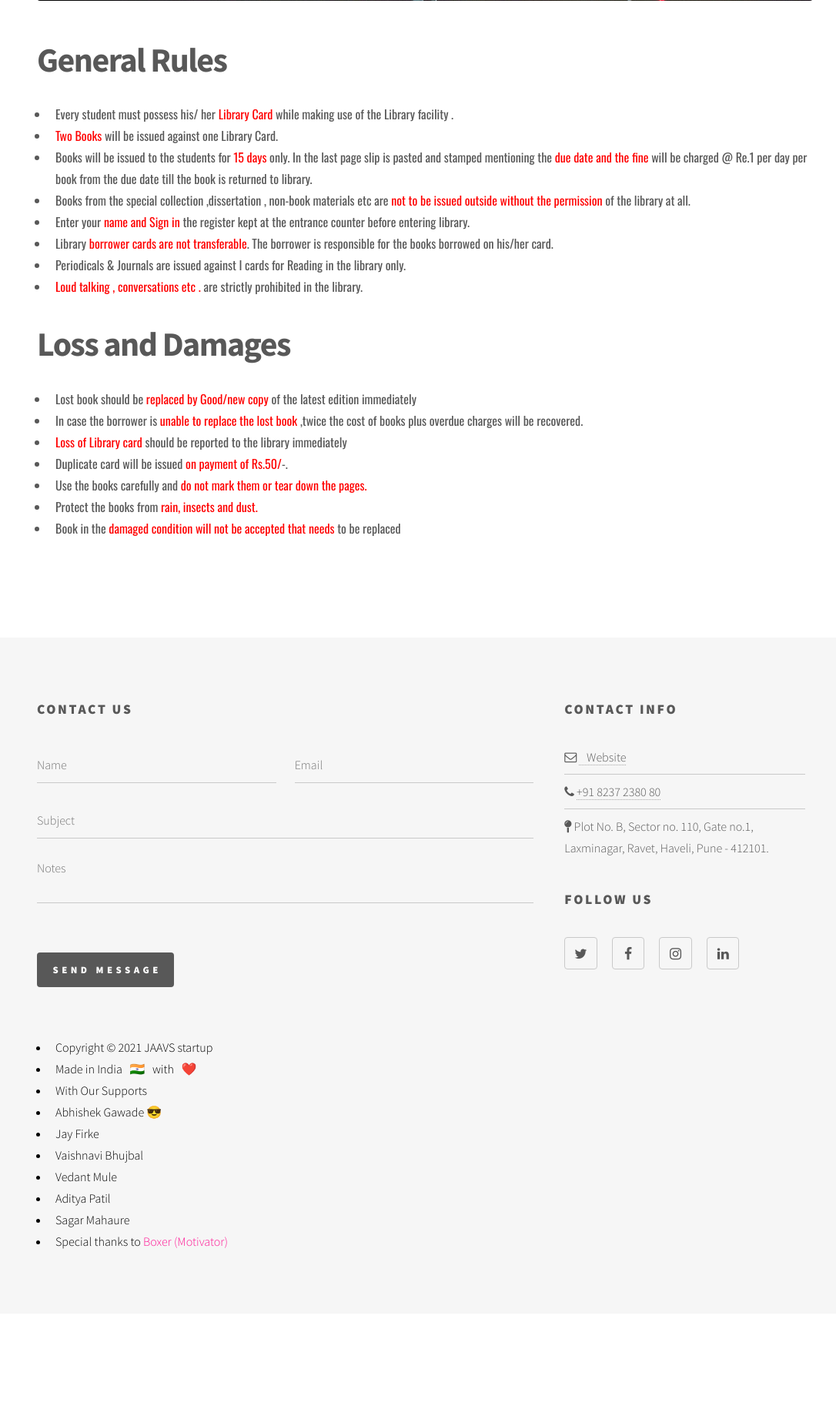
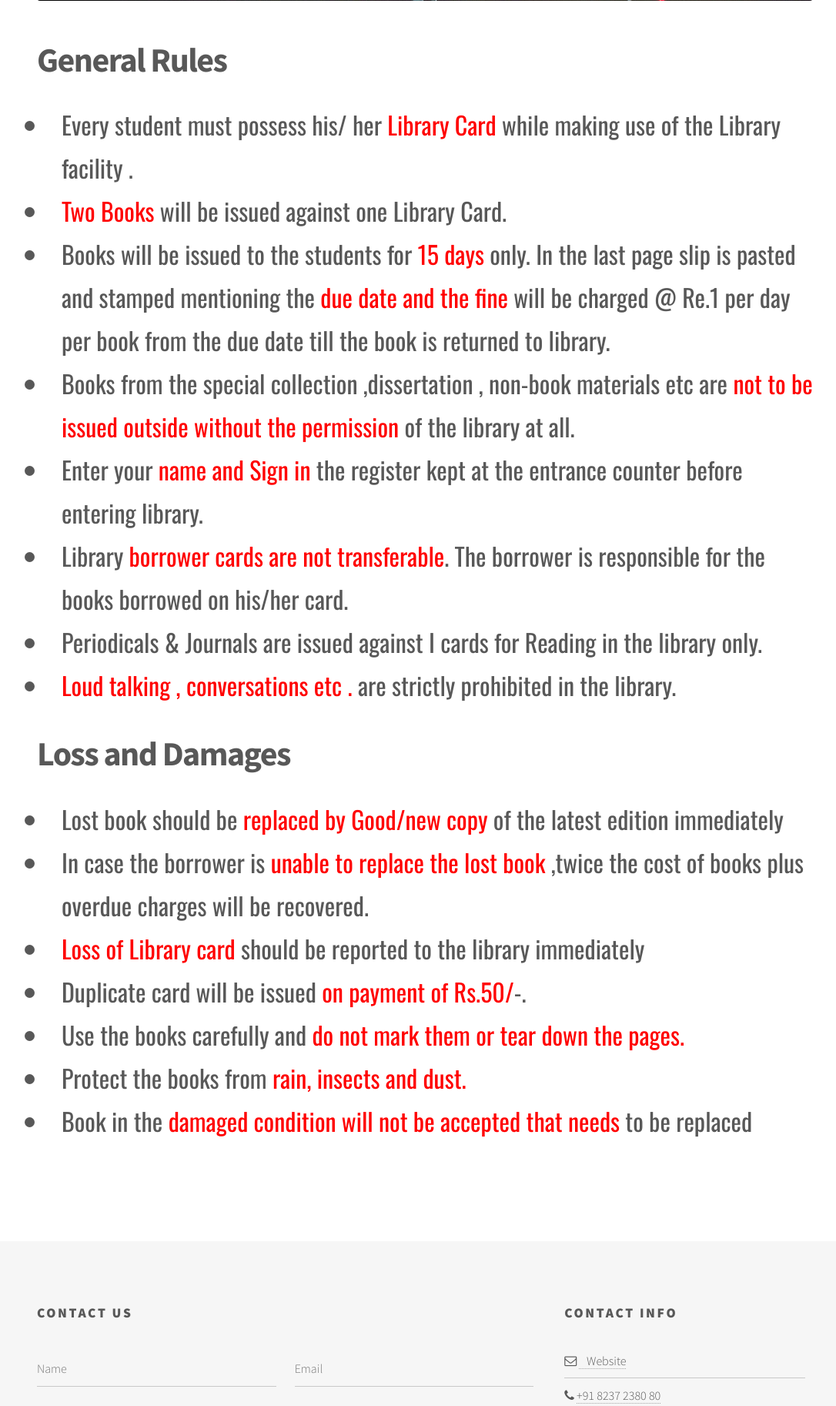
Before and after one commit to Abhishek-Gawade-programmer/pccoer-library, a Django app: page /rules_regulation/ in a window 1280 px wide. Shown: the part 596-2422 px from the top of the page at 77% size, without its empty margins (88-1174 px from the left). Before the commit the page ends 2218 px from the top, so only its background shows below. Run offline with Django 3.2, Linux system fonts and the light colour scheme; some libraries are stand-ins or nearby versions.

Commit message:
the all teachers info page is done

```diff
--- a/base/urls.py
+++ b/base/urls.py
@@ -1,7 +1,7 @@
 from django.urls import path
 from .views import (home,about,event,rules_regulation,
                 services,collection,
-                ebooks_list,hod_desk
+                ebooks_list,hod_desk,faculty_page
                     )
 
 app_name='base'
@@ -18,6 +18,7 @@ urlpatterns = [
     path('collection/',collection,name ='collection'),
     path('ebooks_list/',ebooks_list,name ='ebooks_list'),
     path('hod_desk/',hod_desk,name ='hod_desk'),
+    path('faculty_page/',faculty_page,name ='faculty_page'),
 
 
 ]
--- a/base/views.py
+++ b/base/views.py
@@ -33,3 +33,10 @@ def question_paper(request):
 
 def hod_desk(request):
     return render(request,'hod_desk.html')
+
+def faculty_page(request):
+    return render(request,'faculty.html')
+
+
+def newspaper_page(request):
+    return render(request,'newspaper.html')
--- a/templates/footer.html
+++ b/templates/footer.html
@@ -51,7 +51,7 @@
             </ul>
         </section>
 
-        <ul class="co\pyright" style='color:black'>
+        <ul class="copyright" style='color:black'>
             <li>Copyright © 2021 JAAVS startup  </li>
             <li>Made in India 	&nbsp; 🇮🇳️  	&nbsp; with	&nbsp;  ❤️</li>
             <li >With Our Supports  </li>
--- a/templates/navi.html
+++ b/templates/navi.html
@@ -30,6 +30,7 @@
             <li><a href="/hod_desk"> Head Of Department </a></li>
 
             <li><a href="checkout.html">Checkout</a></li>
+            <li><a href="/faculty_page">Faculty</a></li>
 
             <li>
                 <a href="#" class="dropdown-toggle">About Libaray</a>
--- a/templates/rules.html
+++ b/templates/rules.html
@@ -18,30 +18,30 @@
 				<br>
 				<ul>
 
-					<li style="font-family: 'Oswald', sans-serif;font-size:200">Every student must possess his/ her <span style='color:red'>Library Card</span> while making use of the Library facility .</li>
-						<li style="font-family: 'Oswald', sans-serif;font-size:200"><span style='color:red'>Two Books</span> will be issued against one Library Card.</li>
-						<li style="font-family: 'Oswald', sans-serif;font-size:200">Books will be issued to the students for <span style='color:red'>15 days</span> only. In the last page slip is pasted and stamped mentioning the <span style='color:red'> due date and the fine</span> will be
+					<li style="font-family: 'Oswald', sans-serif;font-size:200%">Every student must possess his/ her <span style='color:red'>Library Card</span> while making use of the Library facility .</li>
+						<li style="font-family: 'Oswald', sans-serif;font-size:200%"><span style='color:red'>Two Books</span> will be issued against one Library Card.</li>
+						<li style="font-family: 'Oswald', sans-serif;font-size:200%">Books will be issued to the students for <span style='color:red'>15 days</span> only. In the last page slip is pasted and stamped mentioning the <span style='color:red'> due date and the fine</span> will be
 						charged @ Re.1 per day per book from the due date till the book is returned to library.
 						</li>
-						<li style="font-family: 'Oswald', sans-serif;font-size:200">Books from the special collection ,dissertation , non-book materials etc are<span style='color:red'> not to be issued outside without the permission</span> of the library at all.</li>
-						<li style="font-family: 'Oswald', sans-serif;font-size:200">Enter your <span style='color:red'>name and Sign in</span> the register kept at the entrance counter before entering library.</li>
-						<li style="font-family: 'Oswald', sans-serif;font-size:200">Library <span style='color:red'>borrower cards are not transferable</span>. The borrower is responsible for the books borrowed on his/her card.</li>
-						<li style="font-family: 'Oswald', sans-serif;font-size:200">Periodicals &amp; Journals are issued against I cards for Reading in the library only.</li>
-						<li style="font-family: 'Oswald', sans-serif;font-size:200"><span style='color:red'>Loud talking , conversations etc .</span> are strictly prohibited in the library.</li>
+						<li style="font-family: 'Oswald', sans-serif;font-size:200%">Books from the special collection ,dissertation , non-book materials etc are<span style='color:red'> not to be issued outside without the permission</span> of the library at all.</li>
+						<li style="font-family: 'Oswald', sans-serif;font-size:200%">Enter your <span style='color:red'>name and Sign in</span> the register kept at the entrance counter before entering library.</li>
+						<li style="font-family: 'Oswald', sans-serif;font-size:200%">Library <span style='color:red'>borrower cards are not transferable</span>. The borrower is responsible for the books borrowed on his/her card.</li>
+						<li style="font-family: 'Oswald', sans-serif;font-size:200%">Periodicals &amp; Journals are issued against I cards for Reading in the library only.</li>
+						<li style="font-family: 'Oswald', sans-serif;font-size:200%"><span style='color:red'>Loud talking , conversations etc .</span> are strictly prohibited in the library.</li>
 				</ul>
 
 				<h1 class="m-n">Loss and Damages</h1>
 				<br>
 
 				<ul >
-                                <li style="font-family: 'Oswald', sans-serif;font-size:200">Lost book should be <span style='color:red'>replaced by Good/new copy</span> of the latest edition immediately</li>
-                                <li style="font-family: 'Oswald', sans-serif;font-size:200">In case the borrower is <span style='color:red'>unable to replace the lost book</span> ,twice the cost of books plus overdue charges will be recovered.</li>
-                                <li style="font-family: 'Oswald', sans-serif;font-size:200"><span style='color:red'>Loss of Library card</span> should be reported to the library immediately
+                                <li style="font-family: 'Oswald', sans-serif;font-size:200%">Lost book should be <span style='color:red'>replaced by Good/new copy</span> of the latest edition immediately</li>
+                                <li style="font-family: 'Oswald', sans-serif;font-size:200%">In case the borrower is <span style='color:red'>unable to replace the lost book</span> ,twice the cost of books plus overdue charges will be recovered.</li>
+                                <li style="font-family: 'Oswald', sans-serif;font-size:200%"><span style='color:red'>Loss of Library card</span> should be reported to the library immediately
                                 </li>
-                                <li style="font-family: 'Oswald', sans-serif;font-size:200">Duplicate card will be issued <span style='color:red'>on payment of Rs.50/</span>-.</li>
-                                <li style="font-family: 'Oswald', sans-serif;font-size:200">Use the books carefully and <span style='color:red'>do not mark them or tear down the pages.</span></li>
-                                <li style="font-family: 'Oswald', sans-serif;font-size:200">Protect the books from <span style='color:red'>rain, insects and dust.</span></li>
-                                <li style="font-family: 'Oswald', sans-serif;font-size:200">Book in the <span style='color:red'>damaged condition will not be accepted that needs</span> to be replaced</li>
+                                <li style="font-family: 'Oswald', sans-serif;font-size:200%">Duplicate card will be issued <span style='color:red'>on payment of Rs.50/</span>-.</li>
+                                <li style="font-family: 'Oswald', sans-serif;font-size:200%">Use the books carefully and <span style='color:red'>do not mark them or tear down the pages.</span></li>
+                                <li style="font-family: 'Oswald', sans-serif;font-size:200%">Protect the books from <span style='color:red'>rain, insects and dust.</span></li>
+                                <li style="font-family: 'Oswald', sans-serif;font-size:200%">Book in the <span style='color:red'>damaged condition will not be accepted that needs</span> to be replaced</li>
             	</ul>
 
 	</div>
```
Also changed, not shown: templates/faculty.html (+68 -24 lines), templates/newspaper.html (added, +164 -0 lines), static/faculty/1.jpg (added), static/faculty/2.jpg (added), static/faculty/3.jpg (added), static/newspaper/1.jpg (added), static/newspaper/2.jpg (added), static/newspaper/3.jpg (added), static/newspaper/4.jpeg (added), static/newspaper/5.jpg (added), static/newspaper/6.jpg (added).
